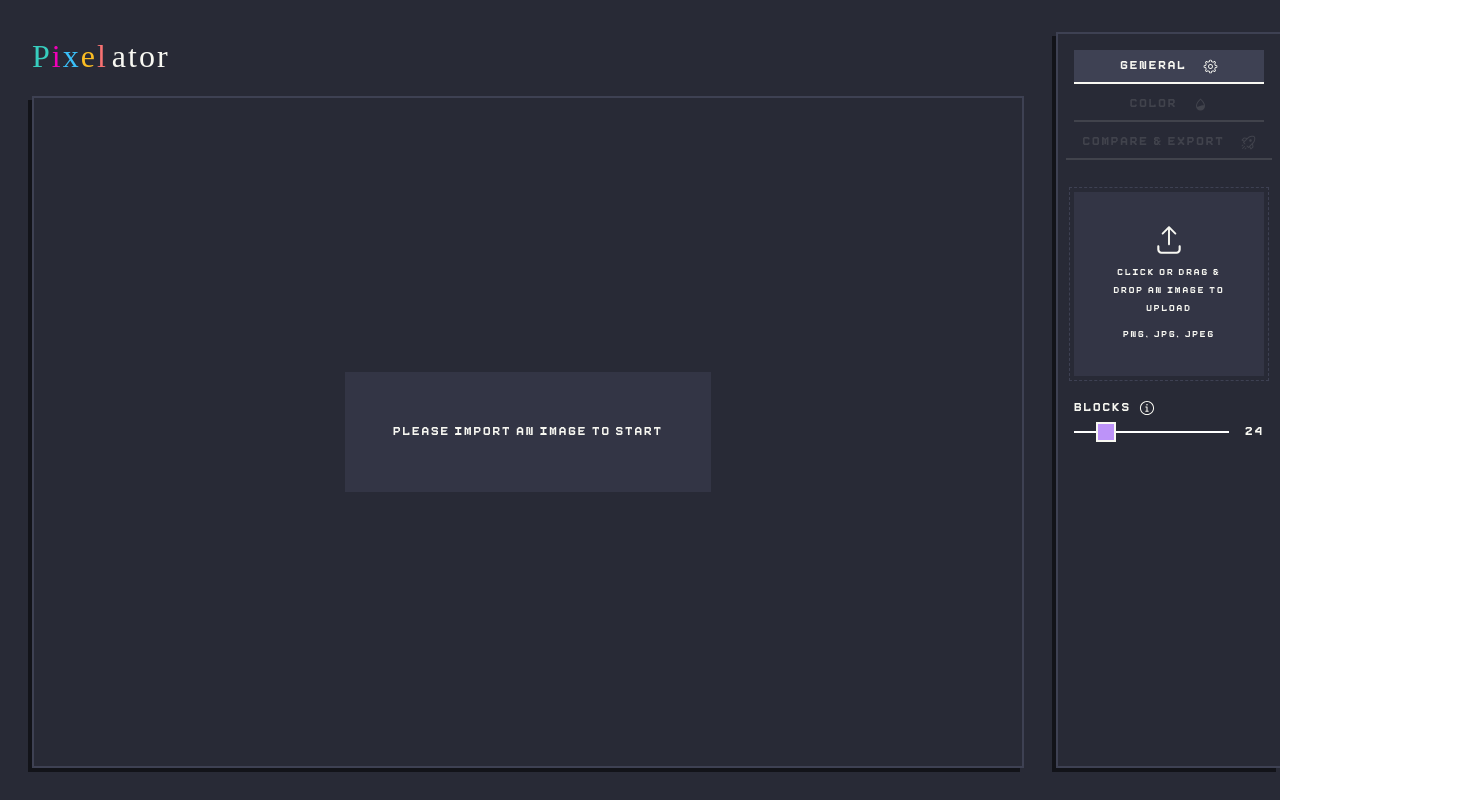
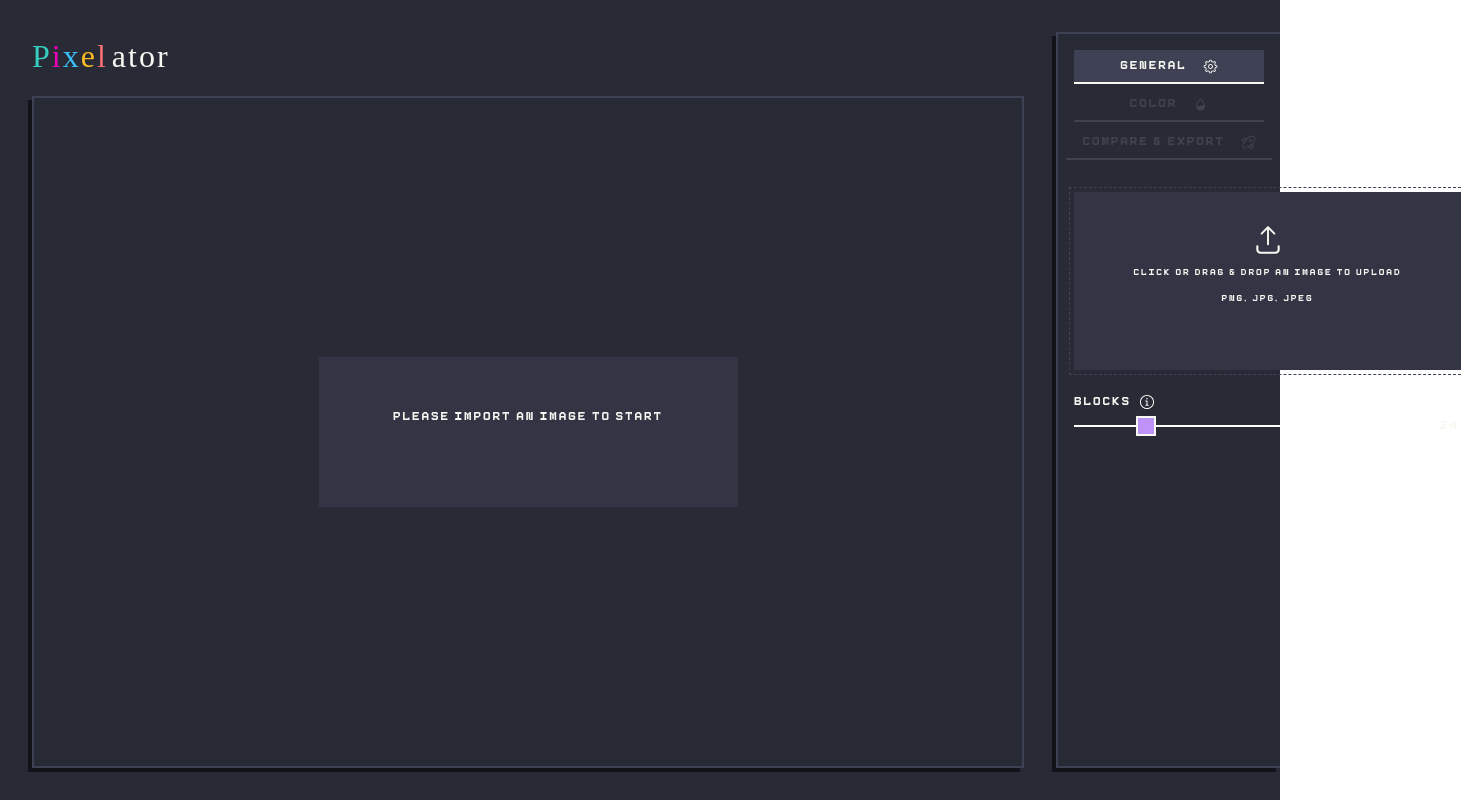
Before and after one commit to Simonoob/imagePixelator, a Next.js app: page / in a window 1280 px wide. Shown: the whole page, 1461 px wide, since content can reach past the window. Built offline with nearby package versions, Linux system fonts and the light colour scheme; a web font is replaced by a local one.

Commit message:
feat: make project keyboard nav friendly

```diff
--- a/src/components/BaseImageInput/BaseImageInput.module.scss
+++ b/src/components/BaseImageInput/BaseImageInput.module.scss
@@ -11,15 +11,13 @@
 	padding: theme.spacing(lg);
 	outline-offset: theme.spacing(xs);
 	position: relative;
+	cursor: pointer;
+
+	&:focus-within {
+		outline: theme.spacing(2xs) dashed theme.text-color(accent);
+	}
+
 	input {
-		cursor: pointer;
-		position: absolute;
-		top: 0;
-		left: 0;
-		right: 0;
-		bottom: 0;
-		width: 100%;
-		height: 100%;
 		opacity: 0;
 	}
 
--- a/src/components/BlocksController/BlocksController.module.scss
+++ b/src/components/BlocksController/BlocksController.module.scss
@@ -19,7 +19,7 @@
 		justify-content: space-between;
 		column-gap: theme.spacing(md);
 
-		input {
+		.rangeInput {
 			width: 100%;
 			cursor: pointer;
 			appearance: none;
@@ -32,5 +32,17 @@
 				outline: theme.spacing(2xs) solid theme.text-color(primary);
 			}
 		}
+		.numberInput {
+			appearance: none;
+			margin: 0;
+			background-color: transparent;
+			width: min-content;
+			text-align: center;
+		}
+		input[type='number']::-webkit-inner-spin-button,
+		input[type='number']::-webkit-outer-spin-button {
+			-webkit-appearance: none;
+			margin: 0;
+		}
 	}
 }
--- a/src/components/BlocksController/BlocksController.tsx
+++ b/src/components/BlocksController/BlocksController.tsx
@@ -8,10 +8,9 @@
 interface Props {
 	initialValue: number
 	min: number
-	step: number
 }
 
-const BlocksController = ({ min, step }: Props) => {
+const BlocksController = ({ min }: Props) => {
 	const [blocks, setBlocks] = useAtom(blocksAtom)
 	const maxBlocks = useMaxBlocks()
 
@@ -26,14 +25,28 @@
 
 			<div className={styles.inputContainer}>
 				<input
+					className={styles.rangeInput}
 					type="range"
 					defaultValue={blocks}
 					min={min}
 					max={maxBlocks}
-					step={step}
+					step={1}
 					onChange={e => setBlocks(Number(e.target.value))}
 				></input>
-				<span>{blocks}</span>
+				<input
+					className={styles.numberInput}
+					type="number"
+					value={blocks}
+					min={0}
+					max={maxBlocks}
+					step={1}
+					onChange={e => {
+						let targetValue = Number(e.target.value)
+						if (targetValue > maxBlocks) targetValue = maxBlocks
+						if (targetValue < min) targetValue = min
+						setBlocks(targetValue)
+					}}
+				></input>
 			</div>
 		</div>
 	)
--- a/src/components/Canvas/Canvas.module.scss
+++ b/src/components/Canvas/Canvas.module.scss
@@ -21,6 +21,7 @@
 	display: grid;
 	align-items: center;
 	justify-items: center;
+	cursor: pointer;
 
 	&.dragging {
 		background-color: theme.text-color(accent);
@@ -28,15 +29,11 @@
 		height: 100%;
 	}
 
+	&:focus-within {
+		outline: theme.spacing(2xs) dashed theme.text-color(accent);
+	}
+
 	.fileDropzone {
-		cursor: pointer;
-		position: absolute;
-		top: 0;
-		left: 0;
-		right: 0;
-		bottom: 0;
-		width: 100%;
-		height: 100%;
 		opacity: 0;
 	}
 }
--- a/src/components/Canvas/Canvas.tsx
+++ b/src/components/Canvas/Canvas.tsx
@@ -26,7 +26,7 @@
 			}}
 		>
 			{!selectedFile ? (
-				<span
+				<label
 					className={`${styles.imageInput} ${
 						dragging ? styles.dragging : undefined
 					}`}
@@ -44,8 +44,8 @@
 							(setSelectedFile(e.target.files[0]),
 							setDragging(false))
 						}
-					/>
-				</span>
+					></input>
+				</label>
 			) : (
 				<div className={styles.canvasContainer}>
 					<img
--- a/src/components/ControllersTab/ControllersTabs.tsx
+++ b/src/components/ControllersTab/ControllersTabs.tsx
@@ -15,7 +15,7 @@
 			content: (
 				<div className="grid gap-y-5">
 					<ImageInput />
-					<BlocksController min={4} step={4} initialValue={24} />
+					<BlocksController min={1} initialValue={36} />
 				</div>
 			),
 		},
--- a/src/styles/globals.scss
+++ b/src/styles/globals.scss
@@ -12,6 +12,10 @@
 @font-face {
 	font-family: 'Pixeboy';
 	src: url('/fonts/Pixeboy.ttf');
+}
+
+*:focus-visible {
+	outline: theme.spacing(2xs) dashed theme.text-color(accent);
 }
 
 main {
```
